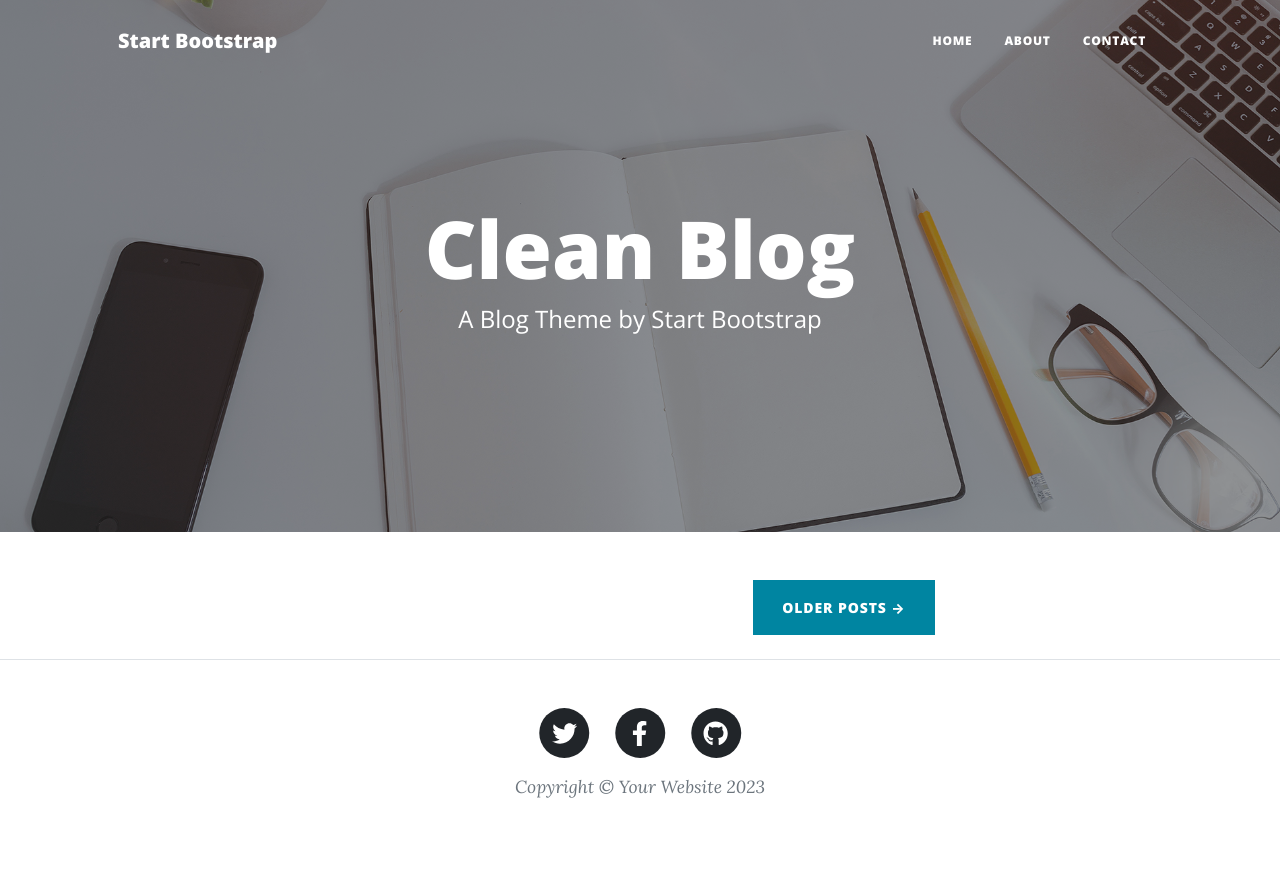
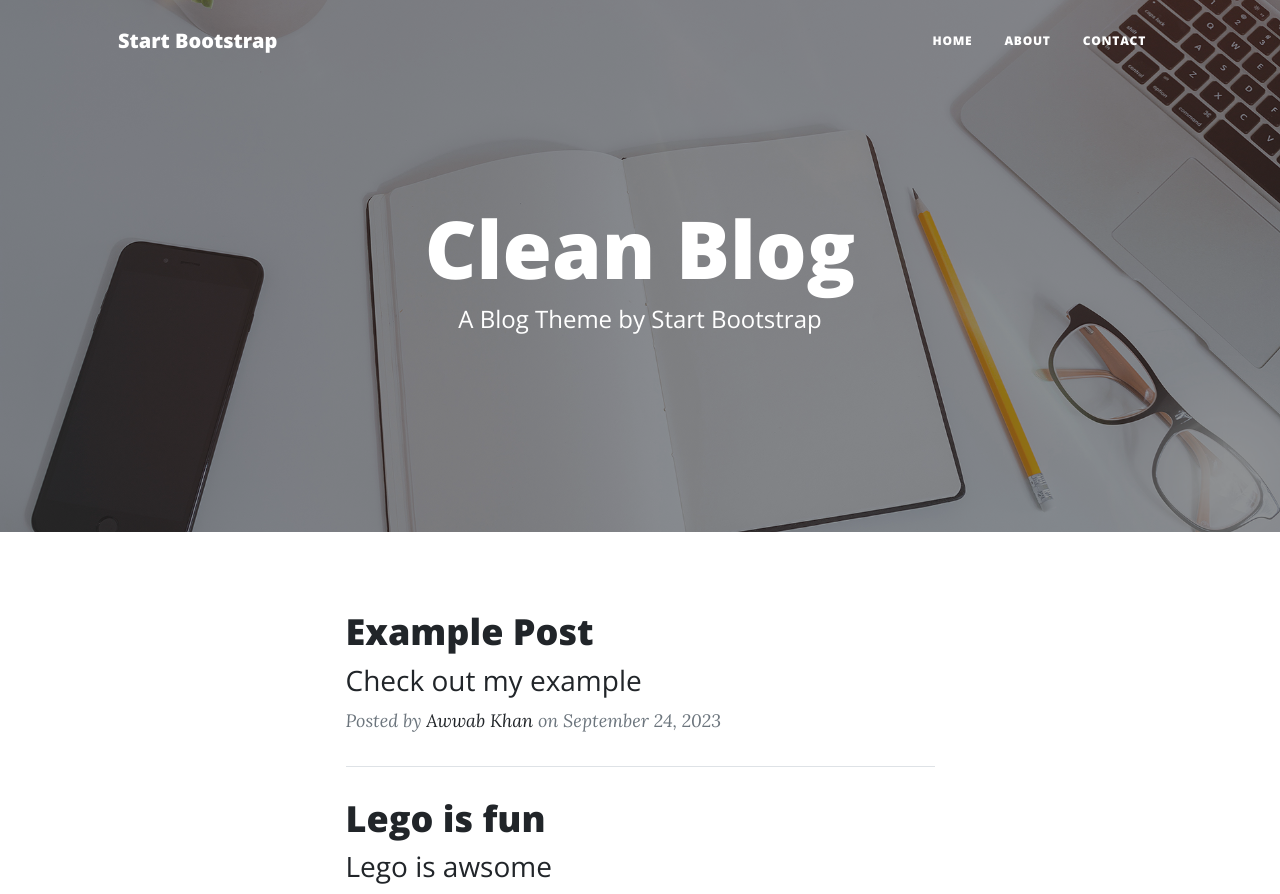
Before and after one commit to M-Awwab-Khan/cool-flask-blog, a Flask app: page / in a window 1280 px wide. Shown: the top 894 px of the page. Before the commit the page ends 798 px from the top, so only its background shows below. Run offline with Flask 3, Linux system fonts and the light colour scheme; some libraries are stand-ins or nearby versions.

Commit message:
fixed typos

```diff
--- a/templates/index.html
+++ b/templates/index.html
@@ -17,9 +17,9 @@
             <div class="row gx-4 gx-lg-5 justify-content-center">
                 <div class="col-md-10 col-lg-8 col-xl-7">
                     <!-- Post preview-->
-                    {% for post in posts %}
+                    {% for post in all_posts %}
                     <div class="post-preview">
-                        <a href="{{ url_for('show_post', id=post.id) }}">
+                        <a href="{{ url_for('show_post', post_id=post.id) }}">
                             <h2 class="post-title">{{ post.title }}</h2>
                             <h3 class="post-subtitle">{{ post.subtitle }}</h3>
                         </a>
```
